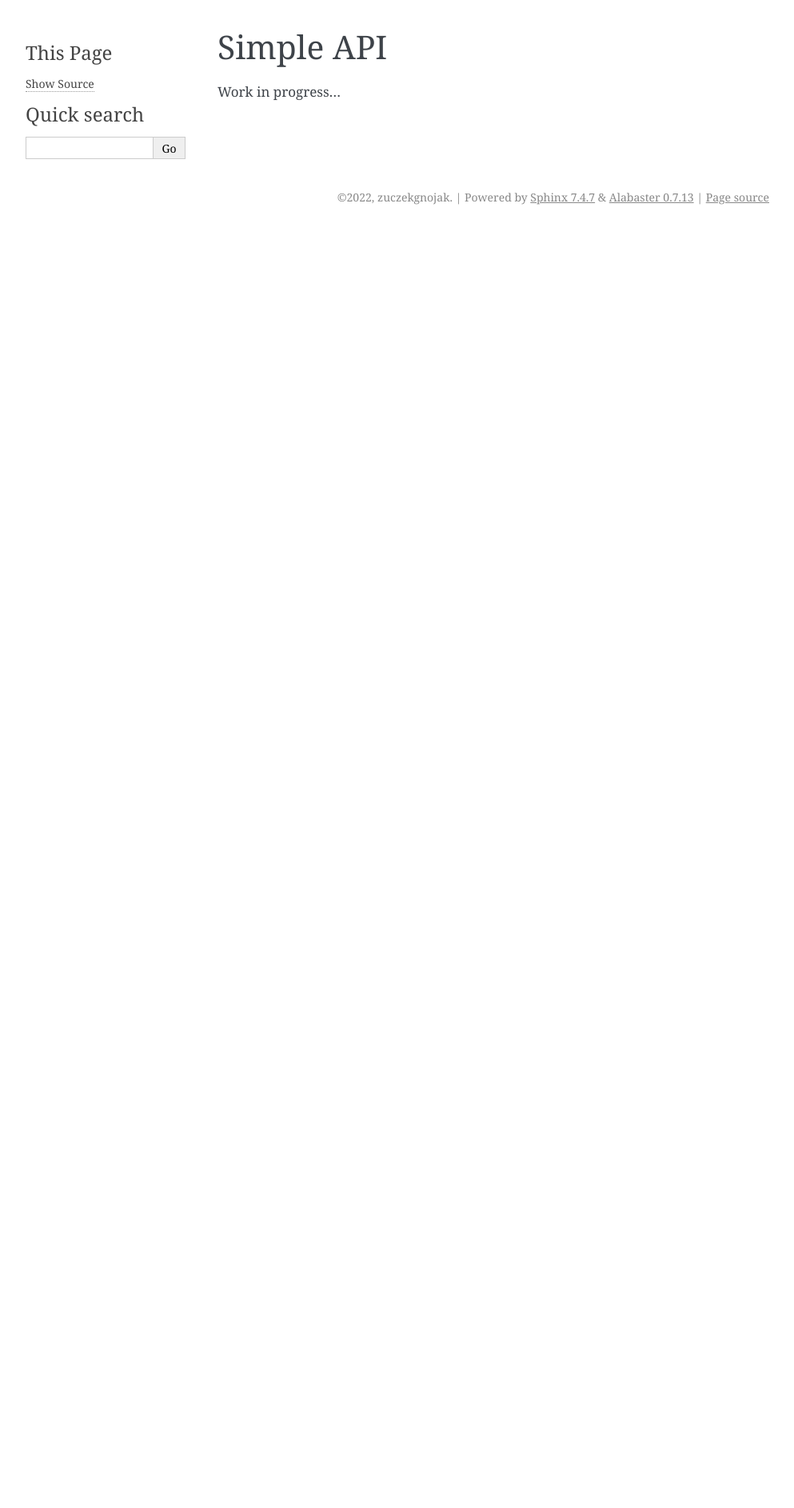
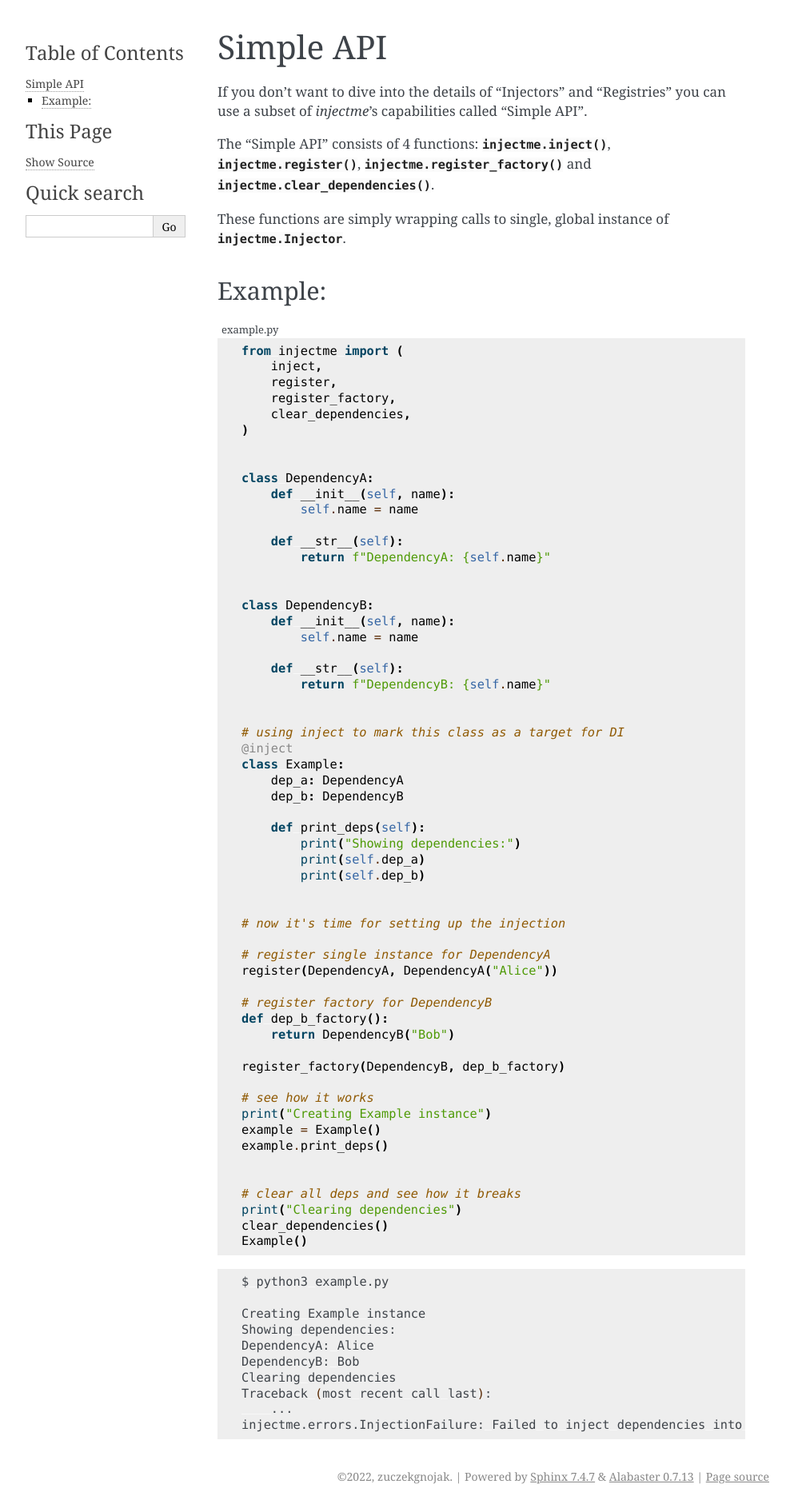
Before and after one commit to zuczekgnojak/injectme, a Sphinx documentation site: the page built from docs/source/guides/simple_api.rst, in a window 1280 px wide. Shown: the whole page at 80% size, without its empty margins (148-1141 px from the left). Built offline with Sphinx 7.4.7, drawn with Linux system fonts in a browser that asks for light colours; before the commit the page ends 900 px from its top, so only the background shows below that.

Commit message:
#10 add docs for "Simple API" (#11)

```diff
--- a/docs/source/guides/simple_api.rst
+++ b/docs/source/guides/simple_api.rst
@@ -1,4 +1,89 @@
 Simple API
 ==========
 
-Work in progress...
+If you don't want to dive into the details of "Injectors" and "Registries" you
+can use a subset of `injectme`'s capabilities called "Simple API".
+
+The "Simple API" consists of 4 functions: :py:func:`injectme.inject`,
+:py:func:`injectme.register`, :py:func:`injectme.register_factory` and
+:py:func:`injectme.clear_dependencies`.
+
+These functions are simply wrapping calls to single, global instance of
+:py:class:`injectme.Injector`.
+
+Example:
+~~~~~~~~
+
+.. code-block:: python
+    :caption: example.py
+
+    from injectme import (
+        inject,
+        register,
+        register_factory,
+        clear_dependencies,
+    )
+
+
+    class DependencyA:
+        def __init__(self, name):
+            self.name = name
+
+        def __str__(self):
+            return f"DependencyA: {self.name}"
+
+
+    class DependencyB:
+        def __init__(self, name):
+            self.name = name
+
+        def __str__(self):
+            return f"DependencyB: {self.name}"
+
+
+    # using inject to mark this class as a target for DI
+    @inject
+    class Example:
+        dep_a: DependencyA
+        dep_b: DependencyB
+
+        def print_deps(self):
+            print("Showing dependencies:")
+            print(self.dep_a)
+            print(self.dep_b)
+
+
+    # now it's time for setting up the injection
+
+    # register single instance for DependencyA
+    register(DependencyA, DependencyA("Alice"))
+
+    # register factory for DependencyB
+    def dep_b_factory():
+        return DependencyB("Bob")
+
+    register_factory(DependencyB, dep_b_factory)
+
+    # see how it works
+    print("Creating Example instance")
+    example = Example()
+    example.print_deps()
+
+
+    # clear all deps and see how it breaks
+    print("Clearing dependencies")
+    clear_dependencies()
+    Example()
+
+.. code-block:: shell
+
+    $ python3 example.py
+
+    Creating Example instance
+    Showing dependencies:
+    DependencyA: Alice
+    DependencyB: Bob
+    Clearing dependencies
+    Traceback (most recent call last):
+        ...
+    injectme.errors.InjectionFailure: Failed to inject dependencies into <class '__main__.Example'>
```
